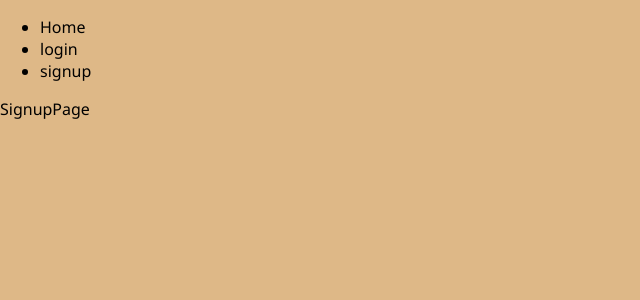
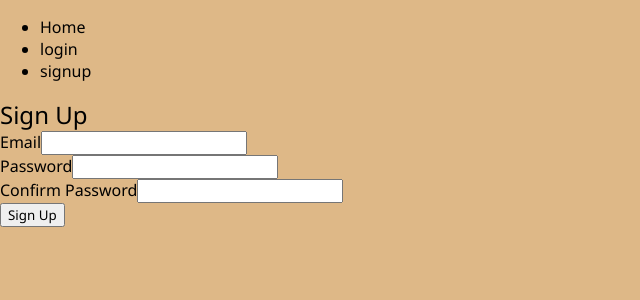
Before and after one commit to shlomiNugarker/expense-tracker-application-client, a React (Vite) app: page /signup in a window 1280 px wide. Shown: the top 300 px of the page, without its empty margins (0-640 px from the left). Built offline with nearby package versions, Linux system fonts and the light colour scheme.

Commit message:
add elements to login+signup pages

```diff
--- a/src/pages/HomePage.tsx
+++ b/src/pages/HomePage.tsx
@@ -1,3 +1,29 @@
+import { useEffect, useState } from 'react'
+import { Expense } from '../interfaces/Expense'
+
 export const HomePage = () => {
-  return <div>HomePage</div>
+  const [expenses, setExpenses] = useState<Expense[]>([])
+
+  useEffect(() => {
+    console.log({ expenses })
+  }, [expenses])
+
+  return (
+    <div>
+      <button
+        onClick={() => {
+          setExpenses((prev) => [
+            ...prev,
+            {
+              category: 'category',
+              date: 'date',
+              notes: ['find a job'],
+            },
+          ])
+        }}
+      >
+        setExpenses
+      </button>
+    </div>
+  )
 }
--- a/src/pages/LoginPage.tsx
+++ b/src/pages/LoginPage.tsx
@@ -1,3 +1,41 @@
+import { useState } from 'react'
+
 export const LoginPage = () => {
-  return <div>LoginPage</div>
+  const [email, setEmail] = useState('')
+  const [password, setPassword] = useState('')
+
+  const handleLogin = (ev: React.FormEvent<HTMLFormElement>) => {
+    ev.preventDefault()
+    console.log('Email:', email)
+    console.log('Password:', password)
+  }
+
+  return (
+    <div className="login-container">
+      <h2>Login</h2>
+      <form onSubmit={handleLogin}>
+        <div className="input-group">
+          <label htmlFor="email">Email</label>
+          <input
+            type="email"
+            id="email"
+            value={email}
+            onChange={(e) => setEmail(e.target.value)}
+            required
+          />
+        </div>
+        <div className="input-group">
+          <label htmlFor="password">Password</label>
+          <input
+            type="password"
+            id="password"
+            value={password}
+            onChange={(e) => setPassword(e.target.value)}
+            required
+          />
+        </div>
+        <button type="submit">Login</button>
+      </form>
+    </div>
+  )
 }
--- a/src/pages/SignupPage.tsx
+++ b/src/pages/SignupPage.tsx
@@ -1,3 +1,56 @@
+import { useState } from 'react'
+
 export const SignupPage = () => {
-  return <div>SignupPage</div>
+  const [email, setEmail] = useState('')
+  const [password, setPassword] = useState('')
+  const [confirmPassword, setConfirmPassword] = useState('')
+
+  const handleSignUp = (ev: React.FormEvent<HTMLFormElement>) => {
+    ev.preventDefault()
+    if (password !== confirmPassword) {
+      alert('Passwords do not match')
+      return
+    }
+    console.log('Email:', email)
+    console.log('Password:', password)
+  }
+
+  return (
+    <div className="signup-container">
+      <h2>Sign Up</h2>
+      <form onSubmit={handleSignUp}>
+        <div className="input-group">
+          <label htmlFor="email">Email</label>
+          <input
+            type="email"
+            id="email"
+            value={email}
+            onChange={(e) => setEmail(e.target.value)}
+            required
+          />
+        </div>
+        <div className="input-group">
+          <label htmlFor="password">Password</label>
+          <input
+            type="password"
+            id="password"
+            value={password}
+            onChange={(e) => setPassword(e.target.value)}
+            required
+          />
+        </div>
+        <div className="input-group">
+          <label htmlFor="confirmPassword">Confirm Password</label>
+          <input
+            type="password"
+            id="confirmPassword"
+            value={confirmPassword}
+            onChange={(e) => setConfirmPassword(e.target.value)}
+            required
+          />
+        </div>
+        <button type="submit">Sign Up</button>
+      </form>
+    </div>
+  )
 }
```
